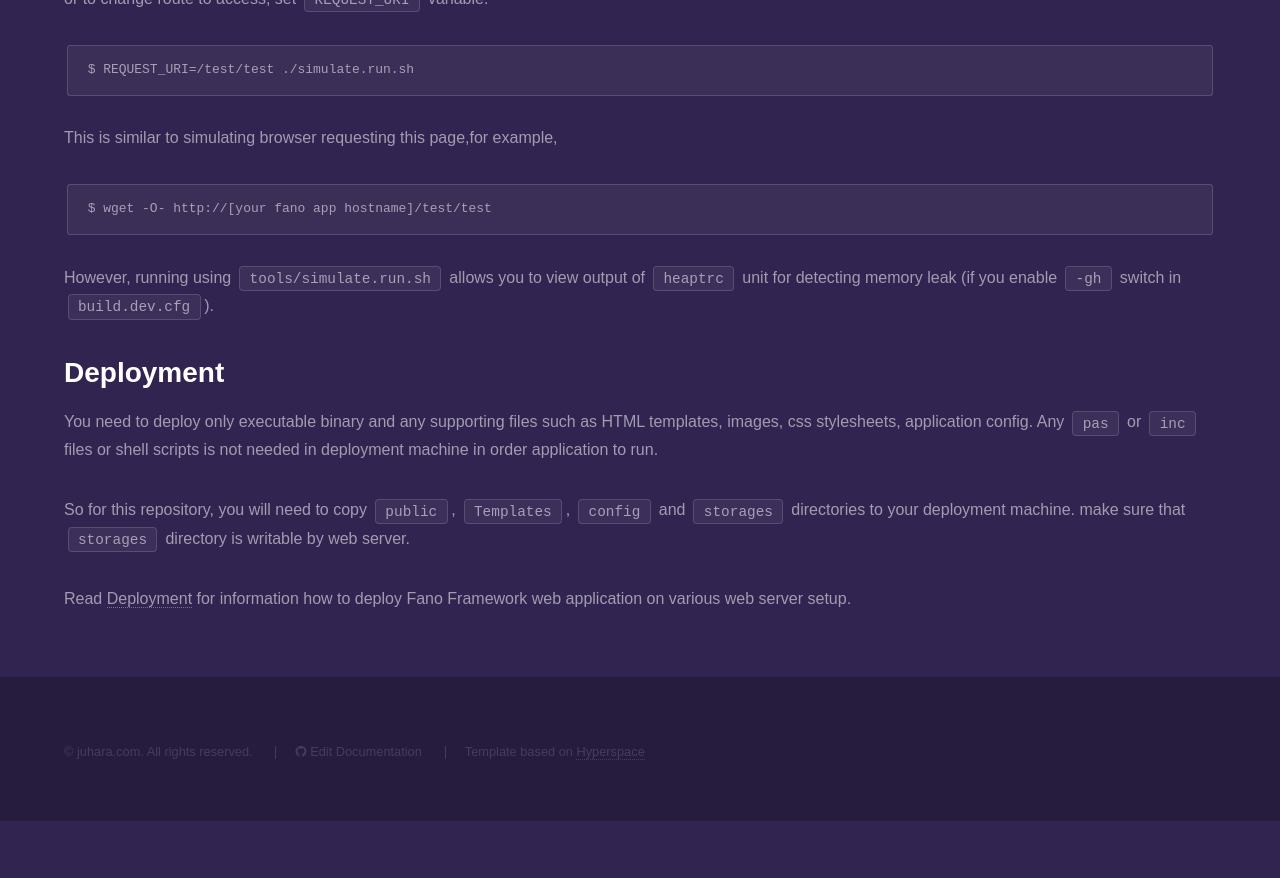
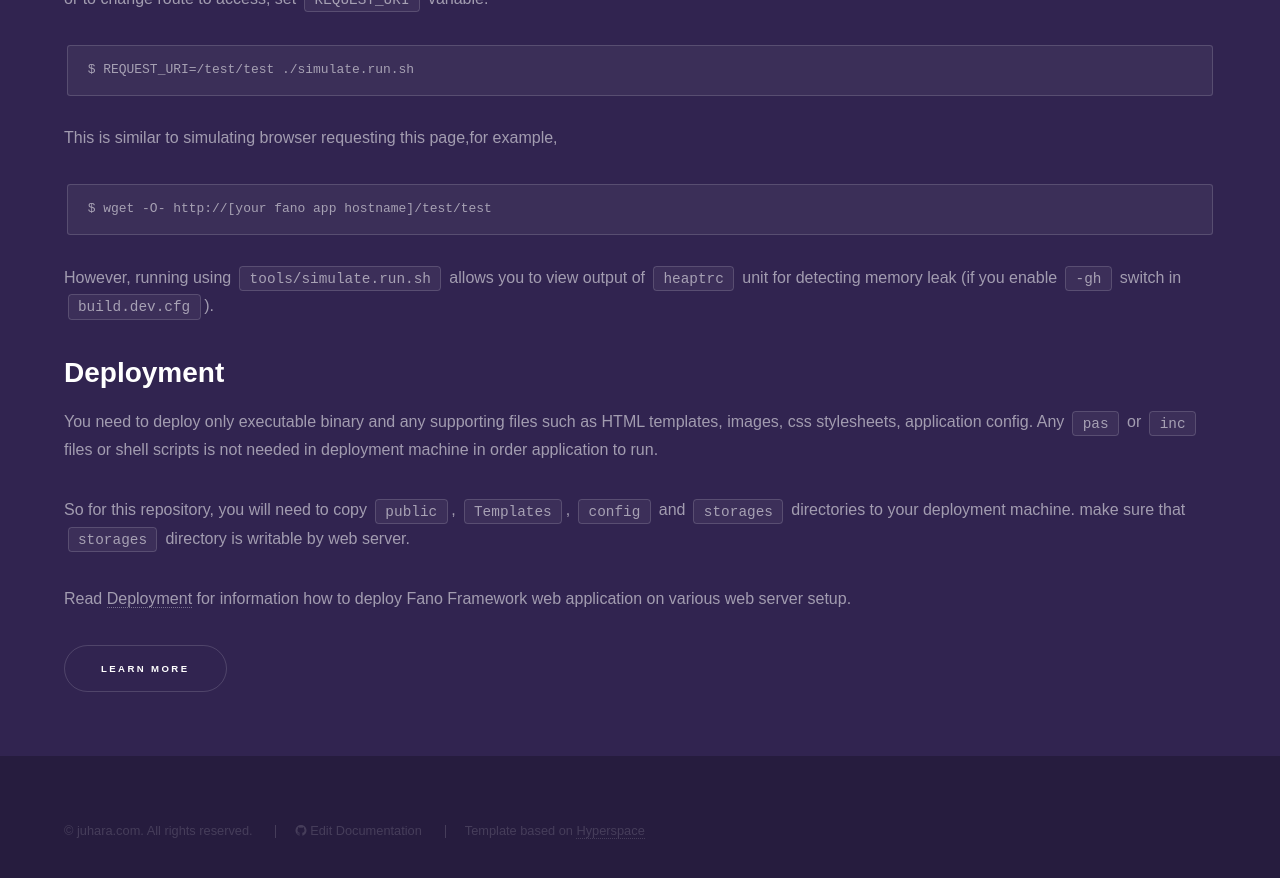
Before and after one commit to fanoframework/fanoframework.github.io, a Jekyll site: the page built from getting-started/index.md, in a window 1280 px wide and 900 px high, scrolled down 4921 px. Shown: the top 878 px of the window. Built offline with Jekyll 4.4.1, drawn with Linux system fonts in a browser that asks for light colours; our own code applies the rules of GitHub Pages for plain Markdown files; before the commit the page ends 5742 px from its top, so only the background shows below that.

Commit message:
add link to documentation

```diff
--- a/getting-started/index.md
+++ b/getting-started/index.md
@@ -224,3 +224,7 @@ and `storages` directories to your deployment machine. make sure that
 
 Read [Deployment](/deployment) for information how to deploy Fano Framework web
 application on various web server setup.
+
+<ul class="actions">
+    <li><a href="/documentation" class="button">Learn more</a></li>
+</ul>
```
